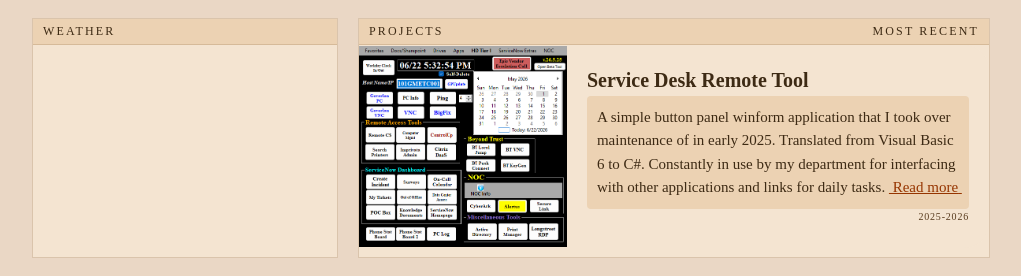
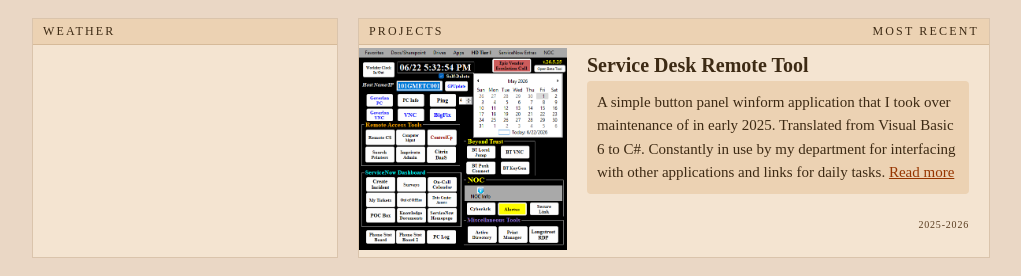
Before and after one commit to garrettPerry/PersonalSite, a React (Vite) app: page /#/ in a window 1280 px wide. Shown: the part 755-1031 px from the top of the page, without its empty margins (129-1150 px from the left). Built offline with nearby package versions, Linux system fonts and the light colour scheme; grey boxes are pictures that could not be loaded.

Commit message:
adjustesd photos to work better on different resolutions

```diff
--- a/src/Components/HomePage/Projects/ProjectsPanel.tsx
+++ b/src/Components/HomePage/Projects/ProjectsPanel.tsx
@@ -3,19 +3,21 @@ import { Link } from 'react-router-dom';
 
 function ProjectsPanel() {
 return (
-    <div className="panel panel-projects" style={{gridArea: 'projects'}}>
+    <div className="panel projectpanel-projects" style={{gridArea: 'projects'}}>
     <div className="panel-header">
       <span>Projects</span>
       <span>Most Recent</span>
     </div>
-    <div className="project-card">
-      <img src="/src/Assets/ProjectPhotos/NocTool.png" alt="Project Image" className="project-image" style={{gridArea: 'project-image'}} />
-      <div className="project-body" style={{gridArea: 'project-body'}}>
-        <h3 className="project-title">Service Desk Remote Tool</h3>
-        <div className="project-desc-box">
+    <div className="projectpanel-card">
+      <div className="projectpanel-image">
+        <img src="/src/Assets/ProjectPhotos/NocTool.png" alt="Project Image" style={{gridArea: 'project-image'}} />
+      </div>
+      <div className="projectpanel-body" style={{gridArea: 'project-body'}}>
+        <h3 className="projectpanel-title">Service Desk Remote Tool</h3>
+        <div className="projectpanel-desc-box">
           A simple button panel winform application that I took over maintenance of in early 2025. Translated from Visual Basic 6 to C#. Constantly in use by my department for interfacing with other applications and links for daily tasks. <Link to='/projects'> Read more </Link>
         </div>
-        <span className="project-date">2025-2026</span>
+        <span className="projectpanel-date">2025-2026</span>
       </div>
     </div>
   </div>
--- a/src/Components/HomePage/Projects/ProjectsPanelStyle.css
+++ b/src/Components/HomePage/Projects/ProjectsPanelStyle.css
@@ -1,47 +1,57 @@
-.project-card {
+.projectpanel-card {
   display: grid;
-  overflow: hidden;
-
   grid-template-columns: 33% 67%;
   grid-template-areas:
     "project-image project-body";
+  min-height: 0;
+  max-height: 210px;
+
+  overflow: hidden;
+  background: #F4E4D1;
 }
 
-.project-image {
-  background: #9d8343;
-  object-fit: contain;
-  display: flex;
+.projectpanel-image {
+  object-fit: cover;
+  object-position: center;
+  display: block;
   align-items: center;
-  justify-content: center;
-  height: 100%;
   width: 100%;
+  max-height: 210px;
 }
+  .projectpanel-image img {
+    object-fit: contain;
+    width: 100%;
+    aspect-ratio: 1/1;
+    height: auto;
+    max-height: 210px
+  }
 
-.project-body {
+.projectpanel-body {
   padding: 20px;
+  padding-top: 5px;
   display: flex;
   flex-direction: column;
   justify-content: flex-start;
   line-height: 1.55;
 }
 
-.project-title {
-  margin: 0 0 15px;
+.projectpanel-title {
+  margin: 0 0 0px;
   font-size: 20px;
   font-weight: 900;
 }
 
-.project-desc-box {
+.projectpanel-desc-box {
   background: #ecd2b3;
   border-radius: 4px;
   padding: 10px;
 }
-  .project-desc-box a{
+  .projectpanel-desc-box a{
   color:#963500
   }
 
-.project-date {
-  margin-top: auto;
+.projectpanel-date {
+    margin-top: auto;
   align-self: flex-end;
 
   font-size: 10px;
--- a/src/Components/ProjectsPage/ProjectCard/ProjectCard.tsx
+++ b/src/Components/ProjectsPage/ProjectCard/ProjectCard.tsx
@@ -14,13 +14,16 @@ return (
   <div className={`project-card ${showMore ? 'project-card--expanded' : ''}`}>
     <div className="project-image" style={{gridArea: 'project-image'}}>
       <img src="src/Assets/ProjectPhotos/NocTool.png" alt="Project Image"  />
+      <span className="project-image-nav"> turn into photo selector </span>
     </div>
+
+
 
 
     <div className="project-body" style={{gridArea: 'project-body'}}>
       <h3 className="project-title">Service Desk Remote Tool</h3>
       <div className="project-desc-box">
-        <p>
+        <p> {/* pressing the button makes the dots disappear and adds moreContent*/}
           {props.content}
           <span id="dots" style={{display: showMore ? 'none' : 'inline'}}>...
           </span>
--- a/src/Components/ProjectsPage/ProjectCard/ProjectCardStyle.css
+++ b/src/Components/ProjectsPage/ProjectCard/ProjectCardStyle.css
@@ -14,17 +14,32 @@
 }
 
 .project-image {
-  background: #F4E4D1;
   height: 100%;
   width: 100%;
   object-fit: contain;
+
+  display: flex;
+  flex-direction: column;
+  align-items: center;
+  justify-content: center;
 
 }
   .project-image img {
     width: 90%;
     aspect-ratio: 1;
-    align-self: top;
   }
+ .project-card--expanded .project-image {
+  align-items: center;
+  justify-self: center;
+  }
+
+.project-image-nav {
+  background-color: #ad8671;
+  transform: translateY(-150%);
+  box-shadow: 0 4px 10px rgba(0,0,0,0.8);
+  z-index: 2;
+}
+
 
 .project-body {
   line-height: 1.55;
@@ -54,7 +69,6 @@
 .project-date {
   margin-top: auto;
   align-self: flex-end;
-  justify-content: flex-end;
 
   font-size: 10px;
   font-weight: 400;
```
Also changed, not shown: src/Assets/AssetPhotos/Gandalf.jpg (deleted), src/Assets/AssetPhotos/Gandalf.png (added).
